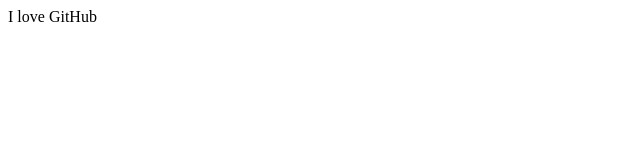
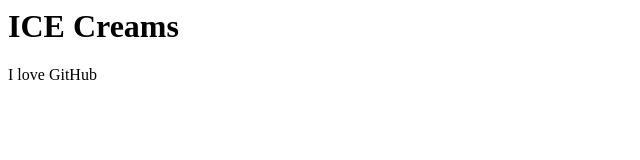
Before and after one commit to shobhitagarwal02/fun-learning, a plain HTML site: page index.html in a window 1280 px wide. Shown: the whole page, without its empty margins (0-640 px from the left). Drawn offline with Linux system fonts and the light colour scheme.

Commit message:
added h1 tag to index.html

```diff
--- a/index.html
+++ b/index.html
@@ -1,4 +1,5 @@
 <html>
 <title> This is my first Git test website  </title>
+<h1>ICE Creams</h1>
 <p> I love GitHub </p>
 </html>
```
